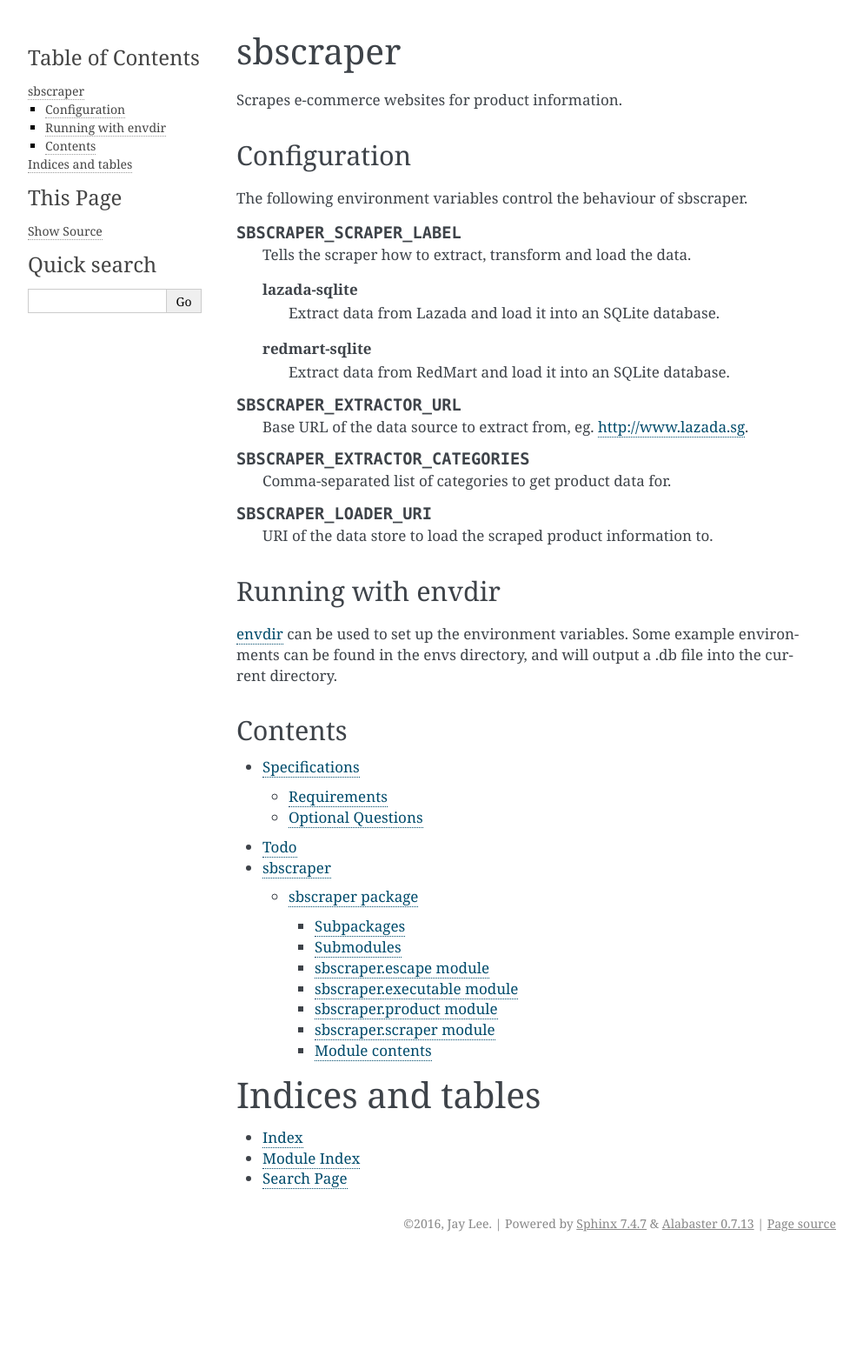
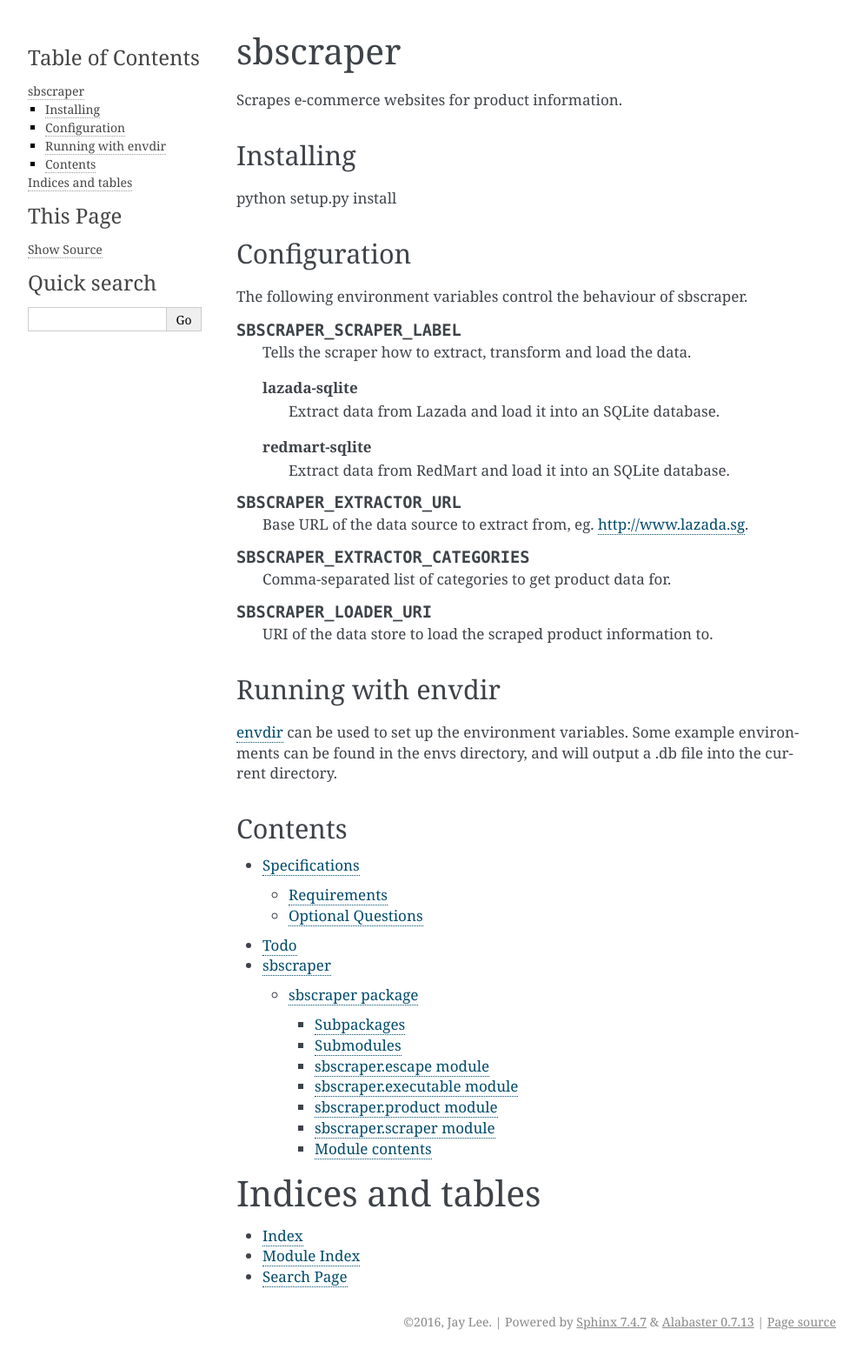
Before and after one commit to quoppy/sbscraper, a Sphinx documentation site: the page built from docs/index.rst, in a window 1280 px wide. Shown: the whole page at 87% size, without its empty margins (148-1141 px from the left). Built offline with Sphinx 7.4.7, drawn with Linux system fonts in a browser that asks for light colours; before the commit the page ends 1446 px from its top, so only the background shows below that.

Commit message:
add install section

```diff
--- a/docs/index.rst
+++ b/docs/index.rst
@@ -6,6 +6,12 @@
 sbscraper
 =========
 Scrapes e-commerce websites for product information.
+
+
+Installing
+----------
+
+python setup.py install
 
 
 Configuration
```
